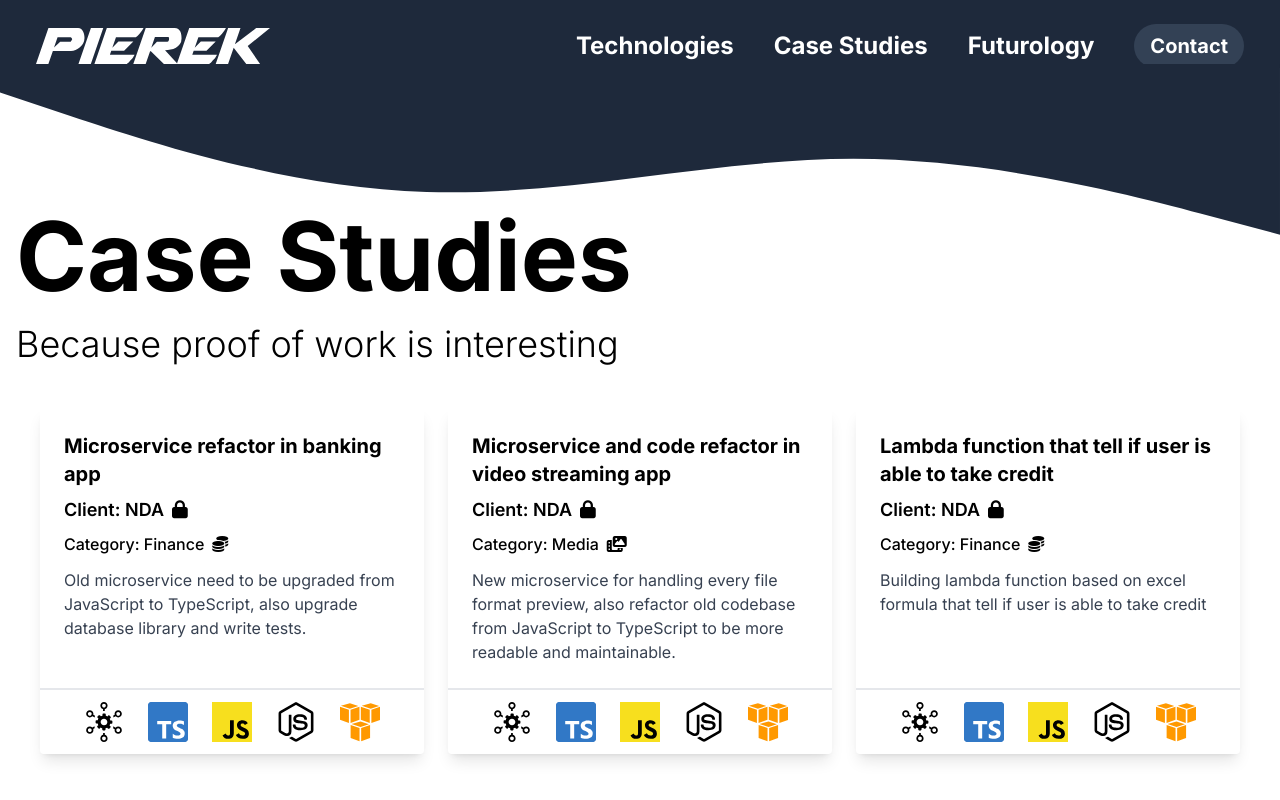
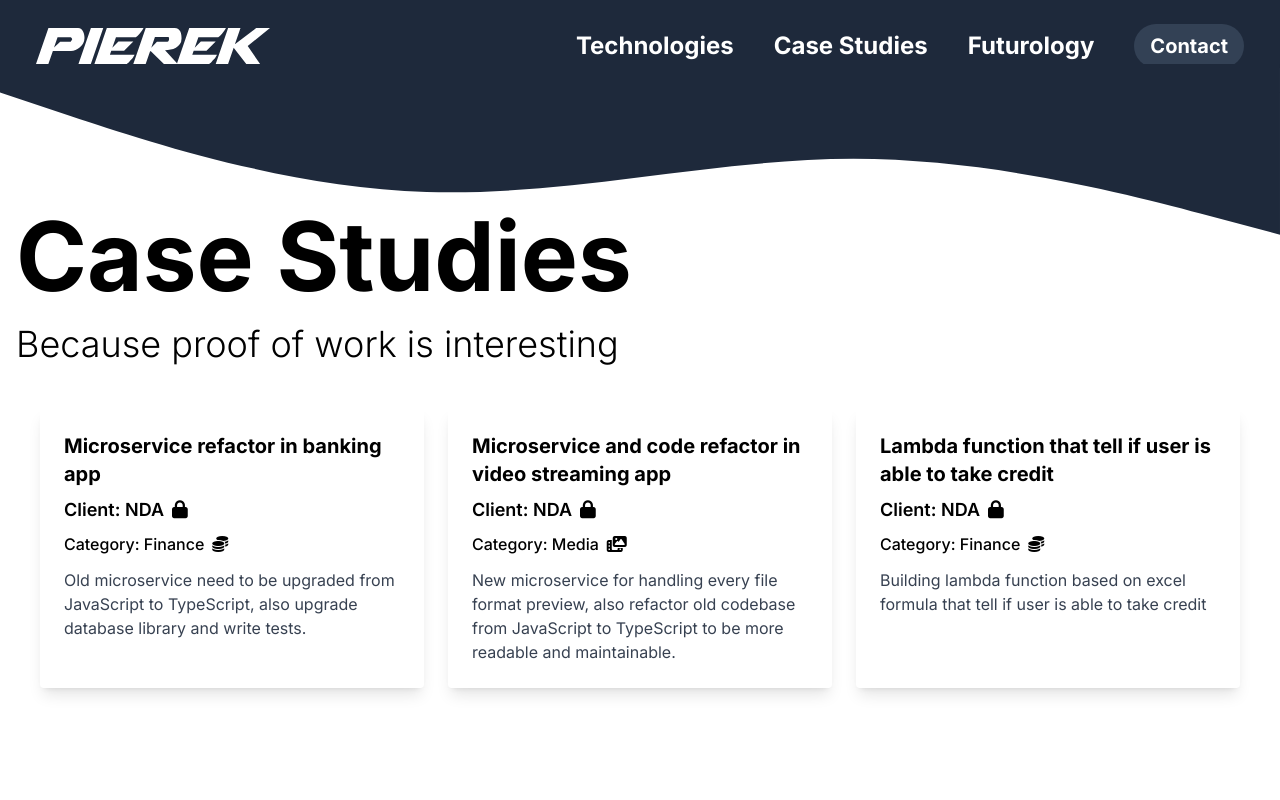
Before and after one commit to Pierek-Software/pierek-frontend, a Next.js app: page /case-studies in a window 1280 px wide. Shown: the top 800 px of the page. Built offline with nearby package versions, Linux system fonts and the light colour scheme.

Commit message:
fix: better for now

```diff
--- a/components/molecules/ArticleCard.js
+++ b/components/molecules/ArticleCard.js
@@ -36,7 +36,7 @@
         </div>
         <p className="text-gray-700 text-base">{description}</p>
       </div>
-      <div className="py-3 flex justify-center align-middle border-t-2">
+      {/* <div className="py-3 flex justify-center align-middle border-t-2">
         {tags
           .map((tag) => {
             switch (tag) {
@@ -65,7 +65,7 @@
               {icon}
             </div>
           ))}
-      </div>
+      </div> */}
     </div>
   );
 }
```
